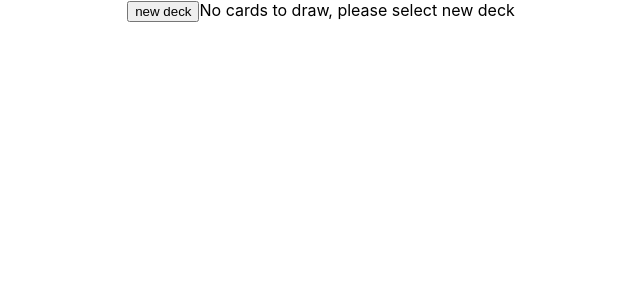
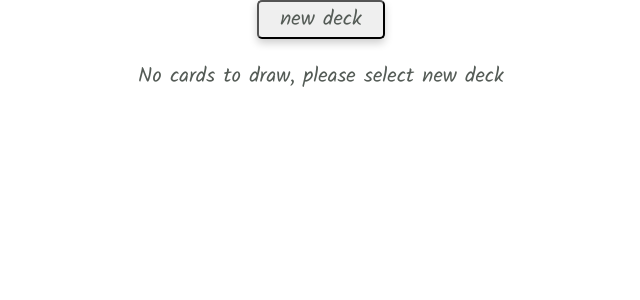
Before and after one commit to grantsydney/deckofcards-client, a React (Create React App) app: page / in a window 1280 px wide. Shown: the top 300 px of the page, without its empty margins (319-959 px from the left). Built offline with nearby package versions, Linux system fonts and the light colour scheme; no server answers.

Commit message:
styles- new deck, draw cards, error message, and rank color on card

```diff
--- a/public/index.html
+++ b/public/index.html
@@ -22,6 +22,7 @@
       work correctly both with client-side routing and a non-root public URL.
       Learn how to configure a non-root public URL by running `npm run build`.
     -->
+    <link href="https://fonts.googleapis.com/css?family=Kalam" rel="stylesheet">
     <title>React App</title>
   </head>
   <body>
--- a/src/App.js
+++ b/src/App.js
@@ -1,6 +1,40 @@
 import React, { Component } from 'react';
 import './App.css';
 import Card from './components/Card'
+import styled from 'styled-components'
+
+
+//*******************STYLED COMPONENTS****************//
+const NewDeckButton = styled.button`
+  box-shadow: 0 4px 8px 0 rgba(0,0,0,0.2);
+  transition: 0.3s;
+  border-radius: 5px;
+  width:10%;
+  height:7%;
+  font-size:1.3em;
+  color:#545B56;
+  font-family: 'Kalam', cursive;
+  margin:auto;
+`;
+
+const ErrorMessage = styled.p`
+  font-size:1.3em;
+  color:#545B56;
+  font-family: 'Kalam', cursive;
+`;
+
+const DrawCardsButton = styled.button`
+  box-shadow: 0 4px 8px 0 rgba(0,0,0,0.2);
+  transition: 0.3s;
+  border-radius: 5px;
+  width:10%;
+  height:7%;
+  font-size:1em;
+  color:#545B56;
+  font-family: 'Kalam', cursive;
+  margin:auto;
+`;
+
 
 class App extends Component {
 
@@ -25,8 +59,6 @@ class App extends Component {
           this.setState({ cards: cardData }, ()=>console.log(this.state.cards))
         })
   }
-
-
 
   addDeck = (deck) => {
     console.log(deck);
@@ -56,8 +88,7 @@ class App extends Component {
       })
     })
 
-
-}
+  }
 
   createDeckCards = (id) => {
     fetch(`http://localhost:3000/api/v1/new_deck_cards?id=${id}`, {
@@ -66,19 +97,9 @@ class App extends Component {
       body: JSON.stringify({
 
       })
-
     })
   }
 
-
-  // drawCards = () => {
-  //   fetch(`http://localhost:3000/api/v1/draw?id=${this.state.currentDeckId}`)
-  //     .then(r => r.json())
-  //     .then(deckData => {
-  //       console.log(deckData)
-  //     })
-  //
-  // }
 
   drawFiveCardsButton = () => {
     fetch(`http://localhost:3000/api/v1/deck/${this.state.currentDeckId}/draw`)
@@ -95,18 +116,19 @@ class App extends Component {
       return 'No cards to draw, please select new deck'
     }
     else{
-      return <button onClick={this.drawFiveCardsButton}>draw 5 cards</button>
+      return <DrawCardsButton onClick={this.drawFiveCardsButton}>draw 5 cards</DrawCardsButton>
     }
+  }
 
-  }
+
 
   render() {
     return (
       <div className="App">
 
-        <button onClick={this.newDeck}>new deck</button>
+        <NewDeckButton onClick={this.newDeck}>new deck</NewDeckButton>
 
-        {this.displayDrawButton(this.state.currentDeckId, this.state.currentFiveCards.length)}
+        <ErrorMessage>{this.displayDrawButton(this.state.currentDeckId, this.state.currentFiveCards.length)}</ErrorMessage>
 
         {this.state.currentFiveCards.length === 5 ?
             <Card currentCards={this.state.currentFiveCards} allCards={this.state.cards}/>
--- a/src/components/Card.js
+++ b/src/components/Card.js
@@ -1,8 +1,5 @@
 import React from 'react';
 import styled from 'styled-components'
-
-
-
 
 
 const Card = (props) => {
@@ -31,17 +28,44 @@ const Card = (props) => {
   border-radius: 5px;
 `;
 
-const TopRank = styled.p`
+const TopRankRed = styled.p`
   width:5%;
   margin-left:5%;
-  margin-top:2%;
+  margin-top:0;
+  font-family: 'Kalam', cursive;
+  font-size: 1.7em;
+  height:10%;
+  color:#df1313;
 `;
 
-const BottomRank = styled.p`
+const TopRankBlack = styled.p`
+  width:5%;
+  margin-left:5%;
+  margin-top:0;
+  font-family: 'Kalam', cursive;
+  font-size: 1.7em;
+  height:10%;
+  color:#000;
+`;
+
+const BottomRankRed = styled.p`
   text-align:left;
   margin-right:5%;
-  margin-top:30%;
+  margin-top:20%;
   transform: rotate(180deg);
+  font-family: 'Kalam', cursive;
+  font-size: 1.7em;
+  color:#df1313;
+`;
+
+const BottomRankBlack = styled.p`
+  text-align:left;
+  margin-right:5%;
+  margin-top:20%;
+  transform: rotate(180deg);
+  font-family: 'Kalam', cursive;
+  font-size: 1.7em;
+  color:#000;
 `;
 
 
@@ -52,10 +76,9 @@ const BottomRank = styled.p`
     return props.currentCards.map(cc => {
       if (ac.id === cc.card_id){
           return <SingleCard key={ac.id} className="card">
-          <TopRank>{ac.rank}</TopRank>
-          <img src={`./assets/${ac.suit}.png`} alt={ac.suit} style={{height:'40%', width:'50%', marginTop:'10%'}}/>
-          <BottomRank>{ac.rank}</BottomRank>
-
+          {ac.suit === "Hearts" || ac.suit === "Diamonds" ? <TopRankRed>{ac.rank}</TopRankRed> : <TopRankBlack>{ac.rank}</TopRankBlack>}
+          <img src={`./assets/${ac.suit}.png`} alt={ac.suit} style={{height:'40%', width:'50%'}}/>
+          {ac.suit === "Hearts" || ac.suit === "Diamonds" ? <BottomRankRed>{ac.rank}</BottomRankRed> : <BottomRankBlack>{ac.rank}</BottomRankBlack>}
           </SingleCard>
       }
 
```
